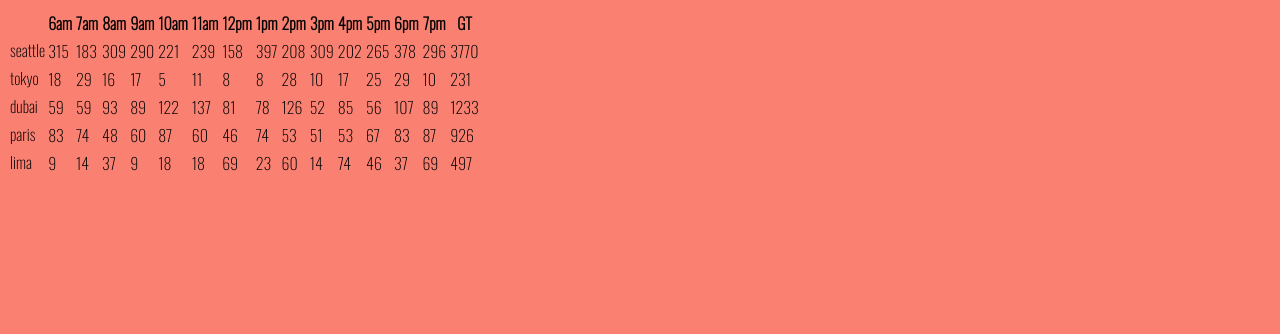
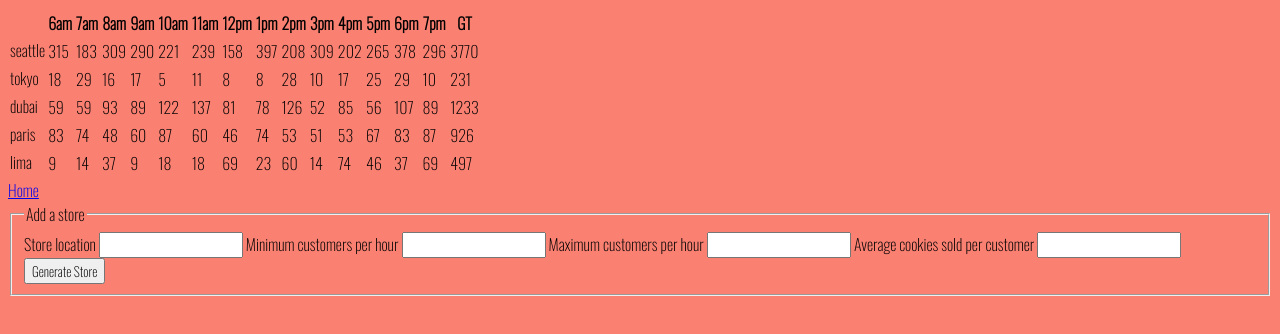
Before and after one commit to Jfras7/cookie-stand, a plain HTML site: page sales.html in a window 1280 px wide. Drawn offline with nearby package versions, Linux system fonts and the light colour scheme.

Commit message:
updated for lab

```diff
--- /dev/null
+++ b/reset.css
@@ -0,0 +1,48 @@
+/* http://meyerweb.com/eric/tools/css/reset/
+   v2.0 | 20110126
+   License: none (public domain)
+*/
+
+html, body, div, span, applet, object, iframe,
+h1, h2, h3, h4, h5, h6, p, blockquote, pre,
+a, abbr, acronym, address, big, cite, code,
+del, dfn, em, img, ins, kbd, q, s, samp,
+small, strike, strong, sub, sup, tt, var,
+b, u, i, center,
+dl, dt, dd, ol, ul, li,
+fieldset, form, label, legend,
+table, caption, tbody, tfoot, thead, tr, th, td,
+article, aside, canvas, details, embed,
+figure, figcaption, footer, header, hgroup,
+menu, nav, output, ruby, section, summary,
+time, mark, audio, video {
+	margin: 0;
+	padding: 0;
+	border: 0;
+	font-size: 100%;
+	font: inherit;
+	vertical-align: baseline;
+}
+/* HTML5 display-role reset for older browsers */
+article, aside, details, figcaption, figure,
+footer, header, hgroup, menu, nav, section {
+	display: block;
+}
+body {
+	line-height: 1;
+}
+ol, ul {
+	list-style: none;
+}
+blockquote, q {
+	quotes: none;
+}
+blockquote:before, blockquote:after,
+q:before, q:after {
+	content: '';
+	content: none;
+}
+table {
+	border-collapse: collapse;
+	border-spacing: 0;
+}
--- a/sales.html
+++ b/sales.html
@@ -1,10 +1,28 @@
 <!DOCTYPE html>
 <html>
     <head>
+        <!-- <link rel="stylesheet" href="reset.css"> -->
         <link rel="stylesheet" href="style.css">
     </head>
     <body>
         <div id="container"></div>
+        <a href="index.html">Home</a>
+        <form id='addStore'>
+            <fieldset>
+                <legend>Add a store</legend>
+                <label>Store location</label>
+                <input name='storeName' type='text'>
+                <label>Minimum customers per hour</label>
+                <input name='mincus' type= [number]>
+                <label>Maximum customers per hour</label>
+                <input name='maxcus' type= number>
+                <label>Average cookies sold per customer</label>
+                <input name='avgcookie' type= number step='0.1'>
+                <button>Generate Store</button>
+
+
+            </fieldset>
+        </form>
 
     </body>
     <script src="app.js"></script>
```
Also changed, not shown: index.html (+1 -0 lines).
